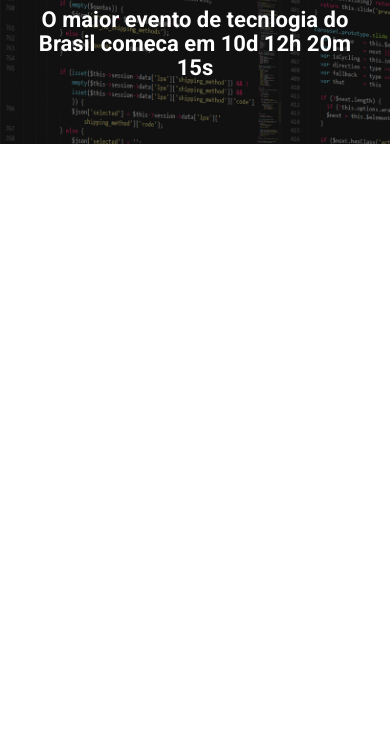
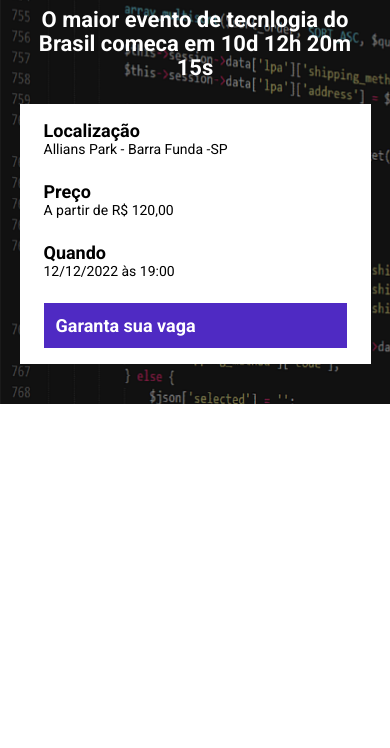
Before and after one commit to fredMelchior/ebac_talks, a website built with Parcel: page src/index.html in a window 390 px wide. Shown: the part 96-844 px from the top of the page. Built offline with nearby package versions, Linux system fonts and the light colour scheme.

Commit message:
components + infos-bar

```diff
--- a/src/index.html
+++ b/src/index.html
@@ -17,6 +17,25 @@
             <p class="hero__text">
                 O maior evento de tecnlogia do Brasil comeca em 10d 12h 20m 15s
             </p>
+            <div class="infos-bar">
+                <ul class="infos-bar__infos">
+                    <li class="infos-bar__infos__item">
+                        <b>Localização</b>
+                        Allians Park - Barra Funda -SP
+                    </li>
+                    <li class="infos-bar__infos__item">
+                        <b>Preço</b>
+                        A partir de R$ 120,00
+                    </li>
+                    <li class="infos-bar__infos__item">
+                        <b>Quando</b>
+                        12/12/2022 às 19:00
+                    </li>
+                </ul>
+                <a href="" class="button button--primary">
+                    Garanta sua vaga
+                </a>
+            </div>
         </div>
     </header>
     <script src="./scripts/main.js"></script>
--- /dev/null
+++ b/src/styles/components/_buttons.scss
@@ -0,0 +1,23 @@
+.button{
+    padding: 12px;
+    font-size: 18px;
+    font-weight: bold;
+    text-decoration: none;
+    text-align: center;
+    white-space: nowrap;
+
+    &--primary{
+        color: #fff;
+        background-color: #4f2ac3;
+    }
+
+    @media (max-width: 640px){
+        display: flex;
+        width: 100%;
+        align-items: center;
+    }
+    @media (max-width: 1023px) {
+        display: flex;
+        align-items: center;
+    }
+}
--- /dev/null
+++ b/src/styles/components/_infos-bar.scss
@@ -0,0 +1,37 @@
+.infos-bar{
+    padding: 16px 24px;
+    background-color: #fff;
+    display: flex;
+    justify-content: space-between;
+    &__infos{
+        display: flex;
+        gap: 40px;
+
+        &__item{
+            font-size: 14px;
+            color: #000;
+            b{
+                color: #000;
+                font-size: 18px;
+                display: block;
+            }
+        }
+    }
+
+    @media (max-width: 640px) {
+        display: block;
+
+        &__infos{
+            display: block;
+
+            &__item{
+                margin-bottom: 24px;
+            }
+        }
+    }
+    @media (max-width: 1023px) {
+        &__infos{
+            gap: 16px;
+        }
+    }
+}
--- a/src/styles/style.scss
+++ b/src/styles/style.scss
@@ -1,4 +1,6 @@
 @use 'hero';
+@use 'components/infos-bar';
+@use 'components/buttons';
 
 *{
     padding: 0;
@@ -6,6 +8,7 @@
     box-sizing: border-box;
     font-family: 'Roboto', sans-serif;
     color: #fff;
+    list-style: none;
 }
 
 .container{
```
